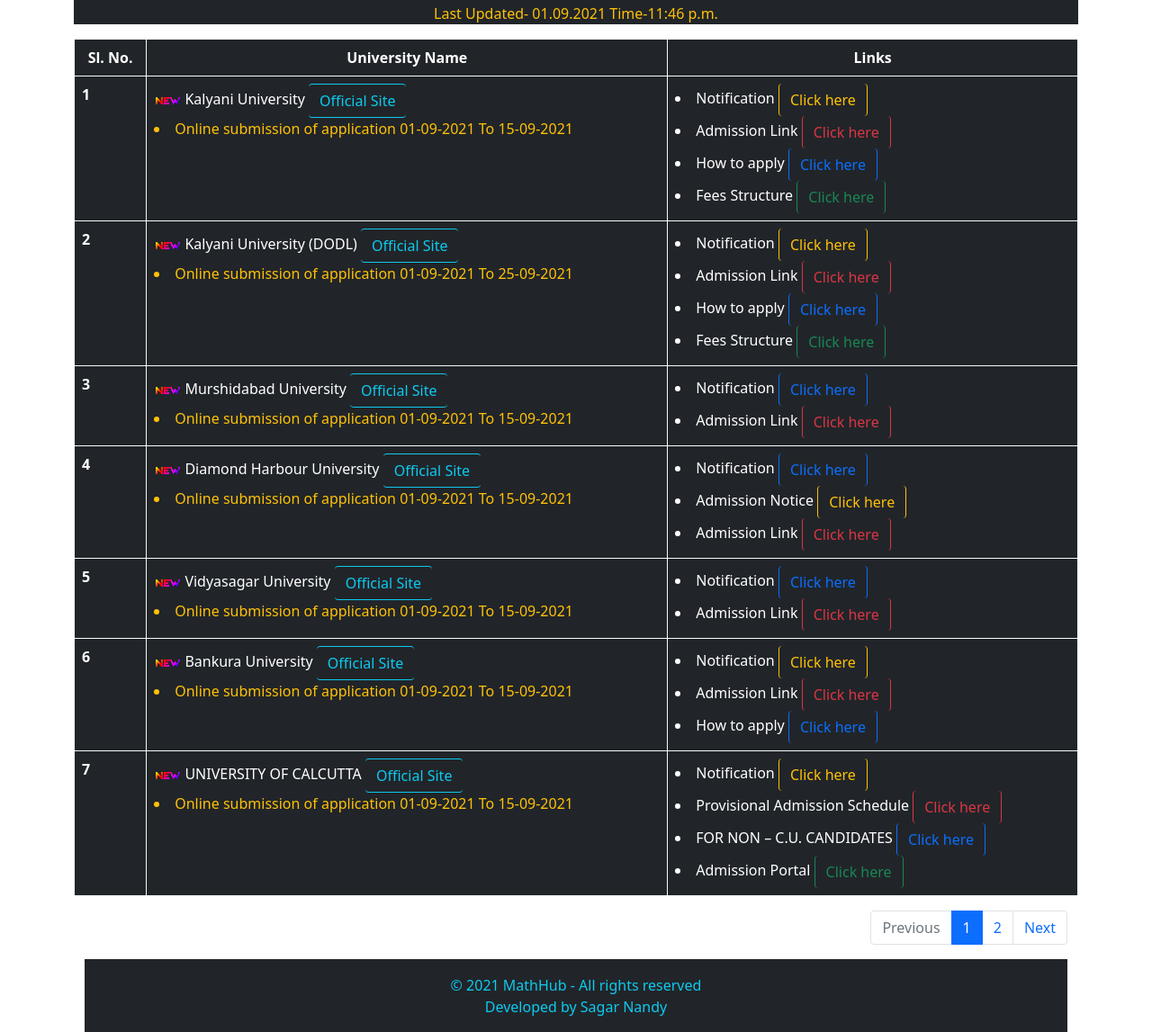
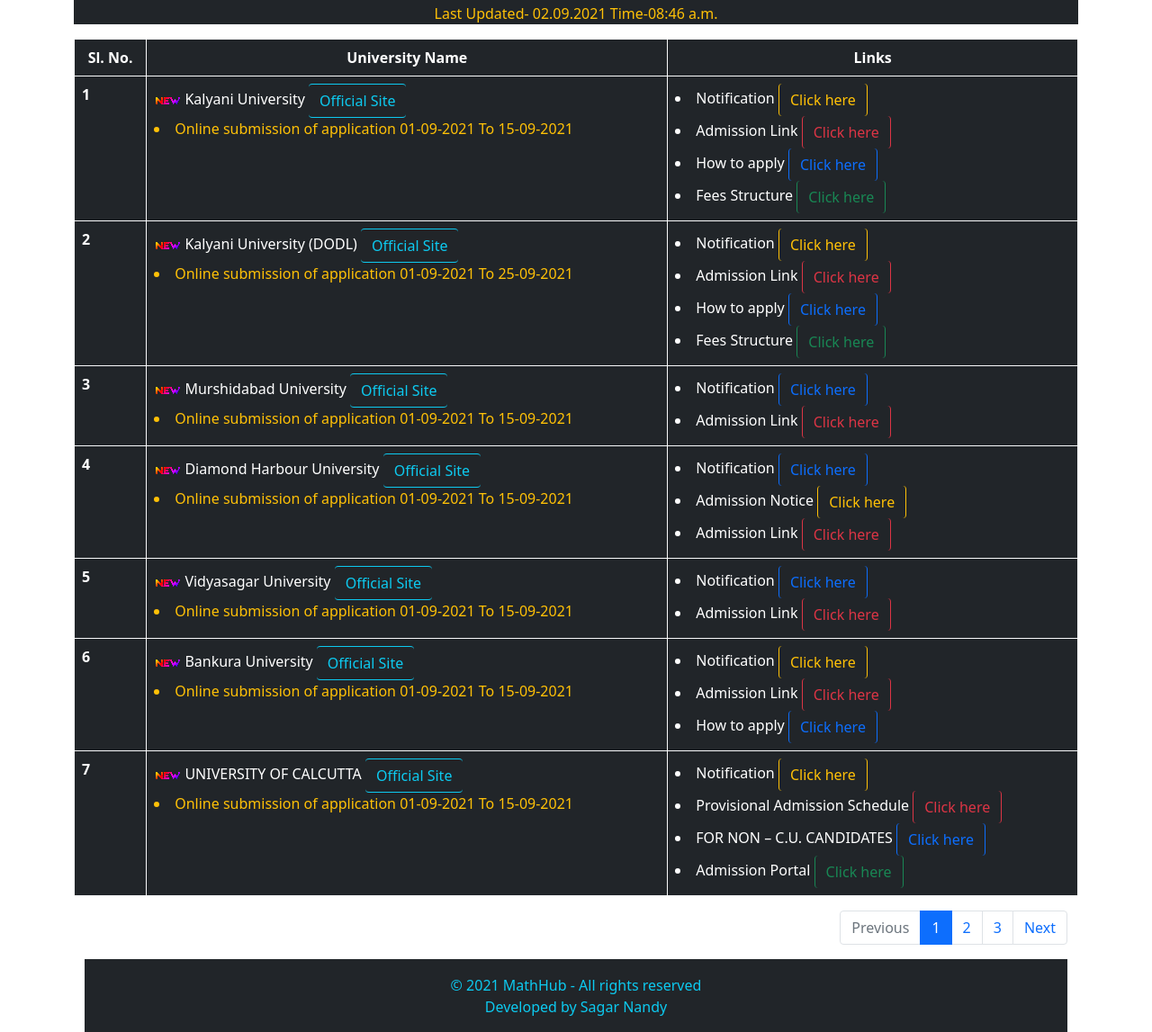
Before and after one commit to Sunenterprise2021/developer, a plain HTML site: page index.html in a window 1280 px wide. Shown: the part 57-1204 px from the top of the page at 90% size. Drawn offline with nearby package versions, Linux system fonts and the light colour scheme.

Commit message:
Update index.html

```diff
--- a/index.html
+++ b/index.html
@@ -10,7 +10,7 @@
 <body>
 
   <div class="container">
-    <div class=" bg-dark text-center my-1"><h1 class="text-info"><img src="star.gif" alt=""> M.Sc. Admission Links <img src="star.gif" alt=""> </h1><p class="text-warning">Last Updated- 01.09.2021  Time-11:46 p.m.
+    <div class=" bg-dark text-center my-1"><h1 class="text-info"><img src="star.gif" alt=""> M.Sc. Admission Links <img src="star.gif" alt=""> </h1><p class="text-warning">Last Updated- 02.09.2021  Time-08:46 a.m.
 
     </p>
       </div>
@@ -186,6 +186,7 @@
           <li class="page-item active"><a class="page-link" href="index.html">1</a></li>
 
           <li class="page-item"><a class="page-link" href="PG Admission 2.html">2</a></li>
+          <li class="page-item "><a class="page-link" href="PG Admission 3.html">3</a></li>
           <li class="page-item">
             <a class="page-link" href="PG Admission 2.html">Next</a>
           </li>
```
